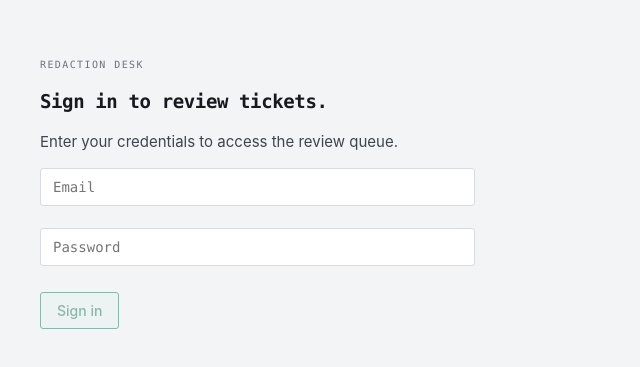
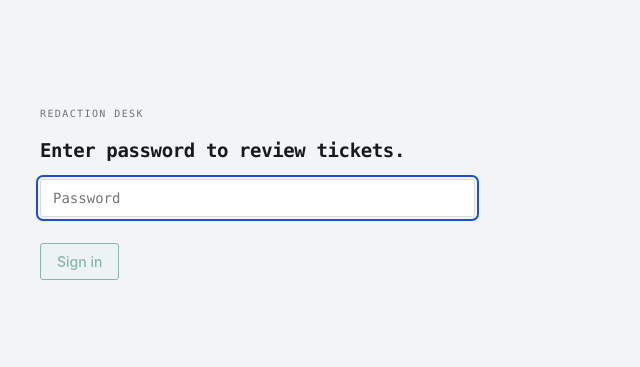
Before and after one commit to zeynep-kocaman/ticket-review, a Next.js app: page /login in a window 1280 px wide. Shown: the part 119-486 px from the top of the page, without its empty margins (0-640 px from the left). Built offline with nearby package versions, Linux system fonts and the light colour scheme.

Commit message:
Update to basic password auth

```diff
--- a/src/app/login/page.tsx
+++ b/src/app/login/page.tsx
@@ -3,37 +3,33 @@
 import { useRouter } from "next/navigation";
 import { useState } from "react";
 
-import { createClient } from "@/lib/supabase/client";
-
 export default function LoginPage() {
   const router = useRouter();
-  const [username, setUsername] = useState("");
   const [password, setPassword] = useState("");
-  const [isLoading, setIsLoading] = useState(false);
   const [error, setError] = useState<string | null>(null);
 
   async function handleLogin() {
-    setError(null);
-    setIsLoading(true);
+    const correctPassword = process.env.NEXT_PUBLIC_REVIEW_PASSWORD;
 
-    try {
-      const { data, error: authError } = await createClient().auth.signInWithPassword({
-        email: username,
-        password,
+    if (!correctPassword) {
+      setError("Password not configured. Contact the administrator.");
+      return;
+    }
+
+    if (password === correctPassword) {
+      // Set auth cookie via a server action
+      const response = await fetch("/api/auth", {
+        method: "POST",
+        headers: { "Content-Type": "application/json" },
+        body: JSON.stringify({ auth: true }),
       });
 
-      if (authError) {
-        setError(authError.message);
-        setIsLoading(false);
-        return;
-      }
-
-      if (data.session) {
+      if (response.ok) {
         router.push("/review");
       }
-    } catch (err) {
-      setError("An unexpected error occurred. Try again.");
-      setIsLoading(false);
+    } else {
+      setError("Incorrect password. Try again.");
+      setPassword("");
     }
   }
 
@@ -42,23 +38,7 @@ export default function LoginPage() {
       <div className="shell">
         <div className="centered">
           <span className="eyebrow">Redaction desk</span>
-          <h2>Sign in to review tickets.</h2>
-
-          <p>Enter your credentials to access the review queue.</p>
-
-          <input
-            className="field"
-            type="email"
-            value={username}
-            onChange={(event) => setUsername(event.target.value)}
-            onKeyDown={(event) => {
-              if (event.key === "Enter") handleLogin();
-            }}
-            placeholder="Email"
-            autoComplete="email"
-            aria-label="Email"
-            disabled={isLoading}
-          />
+          <h2>Enter password to review tickets.</h2>
 
           <input
             className="field"
@@ -69,19 +49,18 @@ export default function LoginPage() {
               if (event.key === "Enter") handleLogin();
             }}
             placeholder="Password"
-            autoComplete="current-password"
+            autoComplete="off"
             aria-label="Password"
-            disabled={isLoading}
-            style={{ marginTop: "8px" }}
+            autoFocus
           />
 
           <button
             className="btn btn-clear"
             onClick={handleLogin}
-            disabled={isLoading || !username || !password}
+            disabled={!password}
             style={{ marginTop: "12px" }}
           >
-            {isLoading ? "Signing in…" : "Sign in"}
+            Sign in
           </button>
 
           {error && (
```
Also changed, not shown: src/app/api/auth/route.ts (added, +18 -0 lines), src/app/auth/callback/route.ts (deleted, +0 -16 lines), src/app/review/ReviewDesk.tsx (+19 -0 lines), src/lib/auth.ts (+7 -12 lines), src/middleware.ts (+10 -32 lines).
